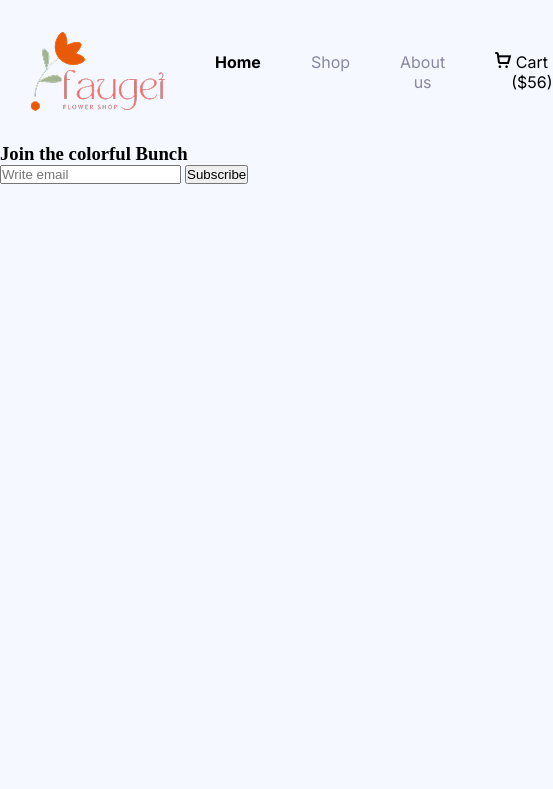
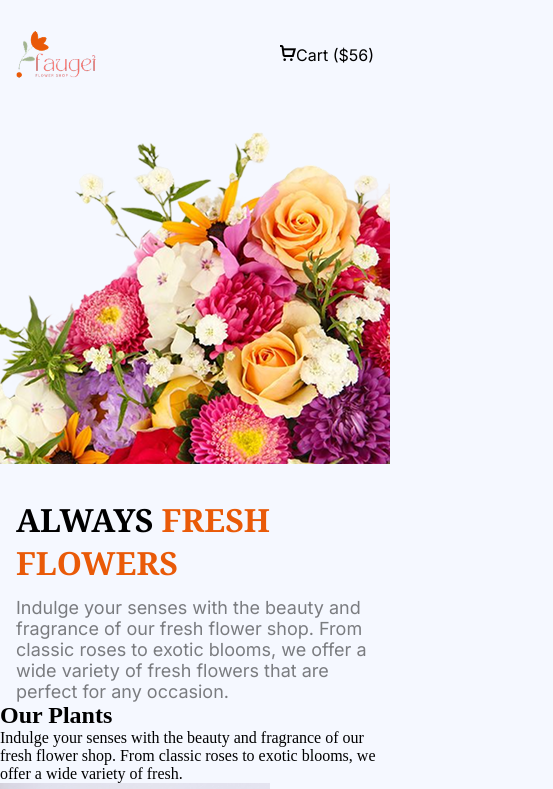
Before and after one commit to shaikathazra/flower_market, a plain HTML site: page index.html in a window 390 px wide. Shown: the top 789 px of the page, 553 px wide, since content can reach past the window. Drawn offline with nearby package versions, Linux system fonts and the light colour scheme.

Commit message:
complete banner with mobile responsive

```diff
--- a/index.html
+++ b/index.html
@@ -36,16 +36,30 @@
         </nav>
         <div class="banner">
             <div class="banner-content">
-
+                <h1 class="noto-serif-normal">ALWAYS <span class="org">FRESH <br> FLOWERS</span></h1>
+                <p class="inter-normal">Indulge your senses with the beauty and fragrance of our fresh flower shop. From classic roses to exotic blooms, we offer a wide variety of fresh flowers that are perfect for any occasion. </p>
             </div>
             <div class="banner-image">
-
+                <img src="./assets/hero-flower.png" alt="">
             </div>
         </div>
     </header>
     <main>
         <section class="one">
-
+           <div>
+                <div>
+                    <h2>Our Plants</h2>
+                    <p>Indulge your senses with the beauty and fragrance of our fresh flower shop. From classic roses to exotic blooms, we offer a wide variety of fresh.</p>
+                </div>
+                <div>
+                    <div>
+                        <img src="./assets/sample-flower-image.png" alt="">
+                        <h3>Lily Blossom</h3>
+                        <h2>20 USD</h2>
+                        <button>ADD TO CART</button>
+                    </div>
+                </div>
+           </div>
         </section>
         <section class="two">
             <div>
@@ -61,9 +75,9 @@
 
         </section>
         <section class="four">
-            <div>
-                <h3>Join the colorful Bunch</h3>
-                <form action="">
+            <div class="newsletter">
+                <h3 class="noto-serif-normal">Join the colorful Bunch</h3>
+                <form action="" class="inter-normal">
                     <input type="email" placeholder="Write email">
                     <input type="submit" value="Subscribe">
                 </form>
@@ -71,7 +85,36 @@
         </section>
     </main>
     <footer>
-
+        <div class="ft">
+            <div>
+                <img src="./assets/logo.png" alt="">
+                <p class="inter-normal">Indulge your senses with the beauty and fragrance of our fresh flower shop. From classic roses to exotic blooms, we offer a wide variety of fresh flowers that are perfect for any occasion. </p>
+            </div>
+            <div>
+                <ul>
+                    <li>Home</li>
+                    <li>About Us</li>
+                    <li>Blog</li>
+                    <li>FAQ</li>
+                    <li>Contact Us</li>
+                </ul>
+            </div>
+            <div>
+                <ul>
+                    <li>Features</li>
+                    <li>Pricing</li>
+                    <li>Privacy Policy</li>
+                    <li>Terms of Service</li>
+                    <li>Help Center</li>
+                </ul>
+            </div>
+            <div>
+                <img src="./assets/icon-linkedin.png" alt="">
+                <img src="./assets/icon-twitter.png" alt="">
+                <img src="./assets/icon-facebook.png" alt="">
+                <img src="./assets/icon-youtube.png" alt="">
+            </div>
+        </div>
     </footer>
 </body>
 </html>
--- a/styles.css
+++ b/styles.css
@@ -5,6 +5,9 @@
 
 .bg-clr{
     background-color: #f5f8ff;
+}
+.org{
+    color:#E95A08;
 }
 
 /* fonts */
@@ -34,7 +37,7 @@ nav{
     display: flex;
     justify-content: space-between;
     align-items: center;
-    margin: 30px;
+    margin-top: 30px;
 }
 nav ul {
     list-style: none;
@@ -53,3 +56,114 @@ nav ul li{
     color: #8987A1;
     font-weight: 400;
 }
+.banner{
+    margin-top: 150px;
+    display: flex;
+    align-items: end;
+}
+.banner-content h1{
+    font-weight: bold;
+    font-size: 65px;
+    padding-bottom: 13px;
+}
+.banner-content p{
+    font-size: 22px;
+    font-weight: 400;
+    color: rgba(0, 0, 0, 0.5);
+}
+.four{
+    background-image: url(./assets/news-letter-bg.png);
+    background-repeat: no-repeat;
+    background-size: cover;
+}
+.newsletter{
+    text-align: center;
+    padding: 200px 0px;
+}
+.newsletter h3{
+    padding-bottom: 23px;
+    color: #FFFFFF;
+    font-size: 50px;
+    font-weight: bold;
+}
+.newsletter form{
+    display: flex;
+    justify-content: center;
+    max-width:830px ;
+    margin: 0px auto;
+}
+form input[type="email"]{
+    border: none;
+    background: white;
+
+    padding: 8px 20px;
+    font-size: 16px;
+   width: 70%;
+
+
+ }
+ form input[type="submit"]{
+    border: none;
+    background: #E95A08;
+
+     padding: 18px 50px;
+    font-size: 18px;
+    color: #FFFFFF;
+    width: 30%;
+ }
+form::placeholder{
+    color: rgba(0, 0, 0, 0.4);
+}
+.ft{
+    display: flex;
+}
+
+@media screen and (max-width:576px) {
+
+    nav{
+        padding: 0px 16px;
+    }
+    nav img{
+        width: 80px;
+    }
+    .bld , .lt{
+        display: none;
+    }
+    .banner{
+        margin-top: 30px;
+        flex-direction: column-reverse;
+
+    }
+    .banner-content{
+        padding-top: 30px;
+        padding-left: 16px;
+        padding-right: 16px;
+    }
+    .banner-content h1{
+        font-size: 32px;
+    }
+    .banner-content p{
+        font-size: 18px;
+    }
+    .banner-iamge img{
+        width: 100px;
+    }
+    .newsletter{
+        /* max-width: 320px;
+        margin: 0 auto; */
+        padding-top:110px ;
+        padding-bottom: 64px;
+        padding-right: 36px;
+        padding-left: 36px;
+    }
+    .newsletter h3{
+
+    font-size: 20px;
+
+}
+form input[type="submit"]{
+
+     padding: 12px 19px;
+    width: 30%;
+ }
+}
```
